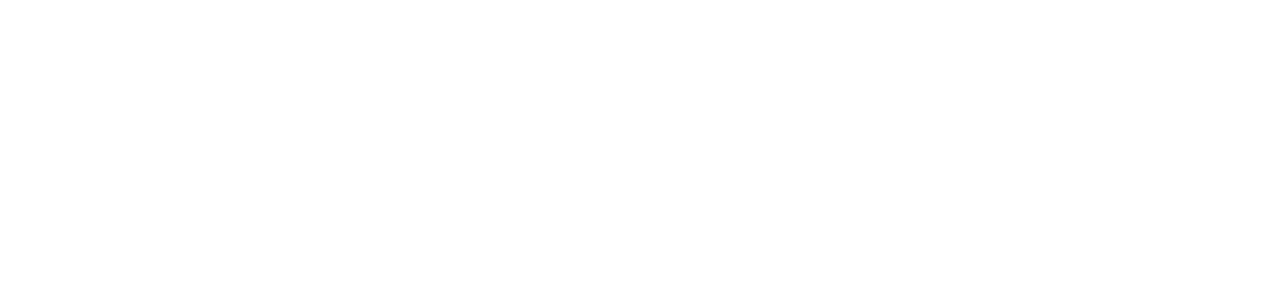
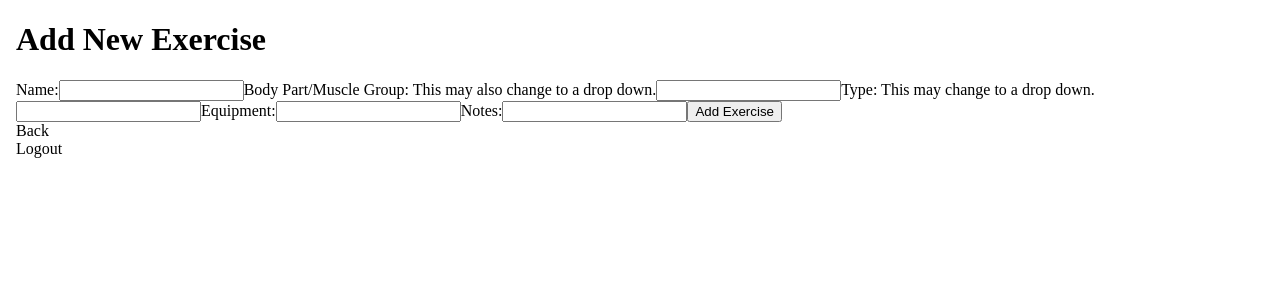
Before and after one commit to clarkhyde/workoutapp, a React (Create React App) app in the folder client/: page /add-new-exercise in a window 1280 px wide. Shown: the top 300 px of the page. Built offline with nearby package versions, Linux system fonts and the light colour scheme.

Commit message:
created route and basic layout of ann new exercise page

```diff
--- a/client/src/App.js
+++ b/client/src/App.js
@@ -4,6 +4,7 @@
 import LoginPage from './Components/LoginPage/LoginPage.js';
 import ExerciseDetails from './Components/IndividualExercise/ExerciseDetails.js';
 import EditExercisePage from './Components/EditExercisePage/EditExercisePage.js';
+import AddNewExercisePage from './Components/AddNewExercisePage/AddNewExercisePage.js';
 
 function App() {
   return (
@@ -15,6 +16,7 @@
           <Route path = "/login" component = {LoginPage}/>
           <Route path = "/exercise-details" component = {ExerciseDetails}/>
           <Route path = "/edit-exercise/" component = {EditExercisePage}/>
+          <Route path = "/add-new-exercise" component = {AddNewExercisePage}/>
         </Switch>
       </BrowserRouter>
     </body>
--- a/client/src/Components/AddNewExercisePage/AddNewExercisePage.js
+++ b/client/src/Components/AddNewExercisePage/AddNewExercisePage.js
@@ -0,0 +1,77 @@
+
+import React from 'react';
+
+const AddNewExercisePage = () => {
+    return (
+        <div>
+            <h1 className = "">Add New Exercise</h1>
+            <form className = "">
+                <label
+                    className = ""
+                    htmlFor = "name"
+                >
+                    Name:
+                </label>
+                <input
+                    className = ""
+                    type = "text"
+                    name = "name"
+                />
+                <label
+                    className = ""
+                    htmlFor = "bodypart"
+                >
+                    Body Part/Muscle Group: This may also change to a drop down.
+                </label>
+                <input
+                    className = ""
+                    type = "text"
+                    name = "bodypart"
+                />
+                <label
+                    className = ""
+                    htmlFor = "type"
+                >
+                    Type: This may change to a drop down.
+                </label>
+                <input
+                    className = ""
+                    type = "text"
+                    name = "type"
+                />
+                <label
+                    className = ""
+                    htmlFor = "equipment"
+                >
+                    Equipment:
+                </label>
+                <input
+                    className = ""
+                    type = "text"
+                    name = "equipment"
+                />
+                <label
+                    className = ""
+                    htmlFor = "notes"
+                >
+                    Notes:
+                </label>
+                <input
+                    className = ""
+                    type = "text"
+                    name = "notes"
+                />
+                <button
+                    className = ""
+                    type = ""
+                >
+                    Add Exercise
+                </button>
+            </form>
+            <div>Back</div>
+            <div>Logout</div>
+        </div>
+    );
+};
+
+export default AddNewExercisePage;
--- a/client/src/Components/EditExercisePage/EditExercisePage.js
+++ b/client/src/Components/EditExercisePage/EditExercisePage.js
@@ -20,14 +20,14 @@
                 />
                 <label
                     className = ""
-                    htmlFor = "bodypart"
+                    htmlFor = "body part"
                 >
                     Body Part/Muscle Group:
                 </label>
                 <input
                     className = ""
                     type = "text"
-                    name = "bodypart"
+                    name = "body part"
                 />
                 <label
                     className = ""
```
